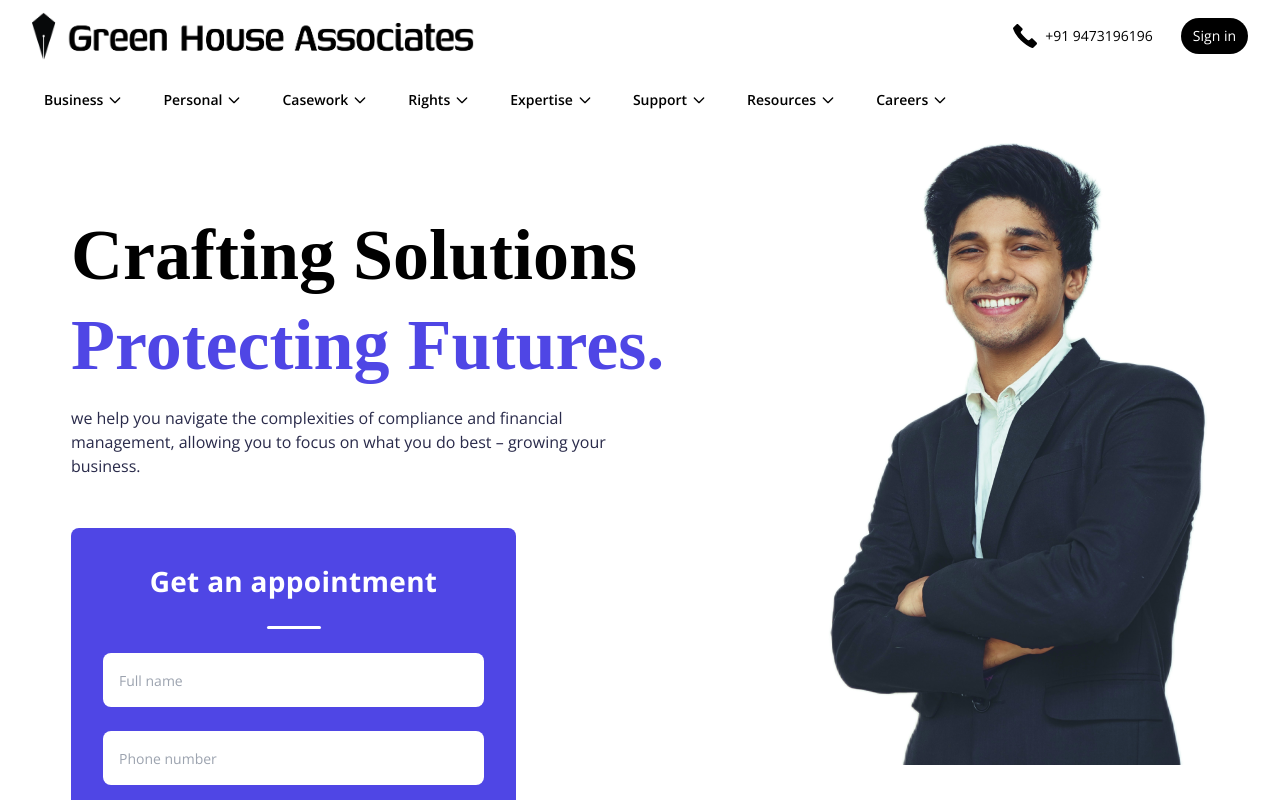
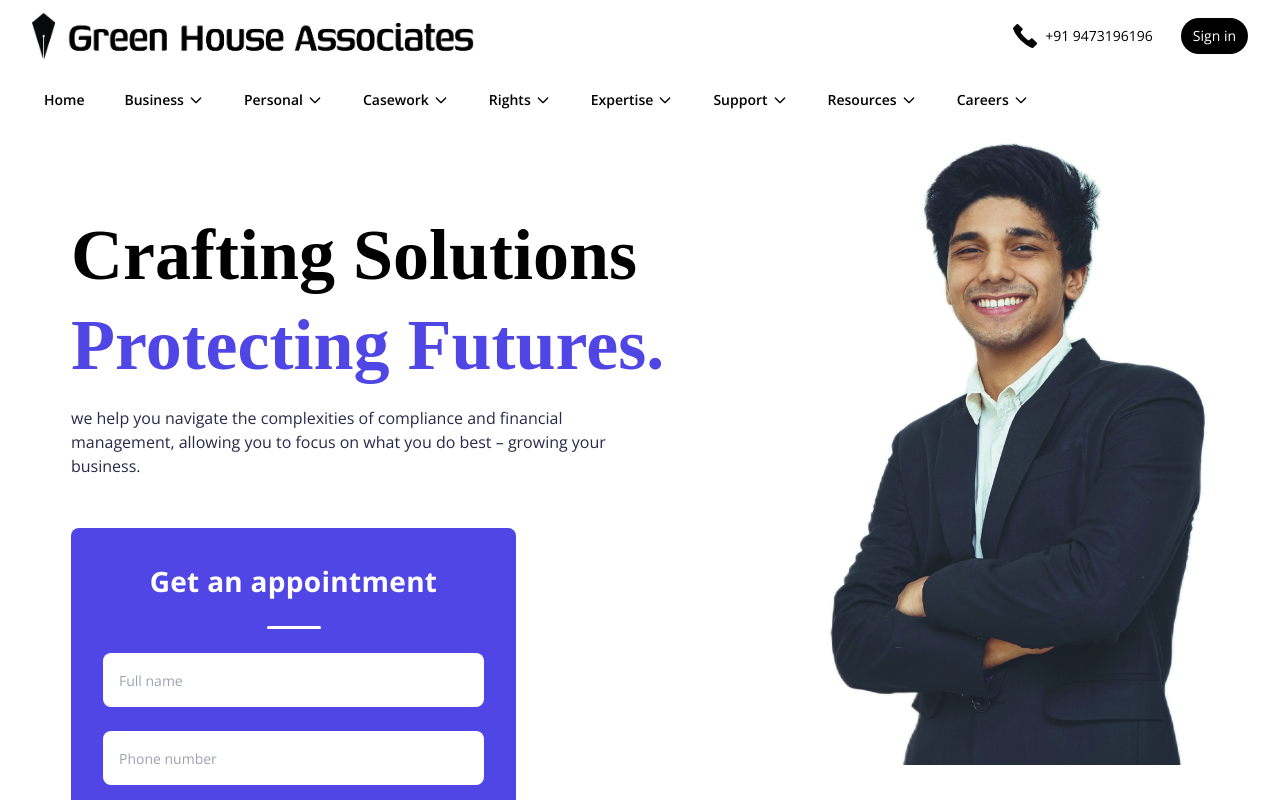
Before and after one commit to shakti1590/Lawyers-Portfolio-UI, a React (Create React App) app: page / in a window 1280 px wide. Shown: the top 800 px of the page. Built offline with nearby package versions, Linux system fonts and the light colour scheme.

Commit message:
added home tab

```diff
--- a/src/components/Header.js
+++ b/src/components/Header.js
@@ -107,6 +107,7 @@ const Headers = () => {
   <div className="max-w-7xl mx-auto px-4 sm:px-6 lg:px-8">
     <div className="flex items-center justify-between h-16">
       <div className="hidden md:flex space-x-4">
+        <a href="/"><span className="hover:bg-[#4F46E5] hover:text-white text-black px-3 py-2 rounded-md text-sm font-semibold flex items-center">Home</span></a>
         {Object.keys(menuItems).map((item) => (
           <div key={item}>
             <button
```
